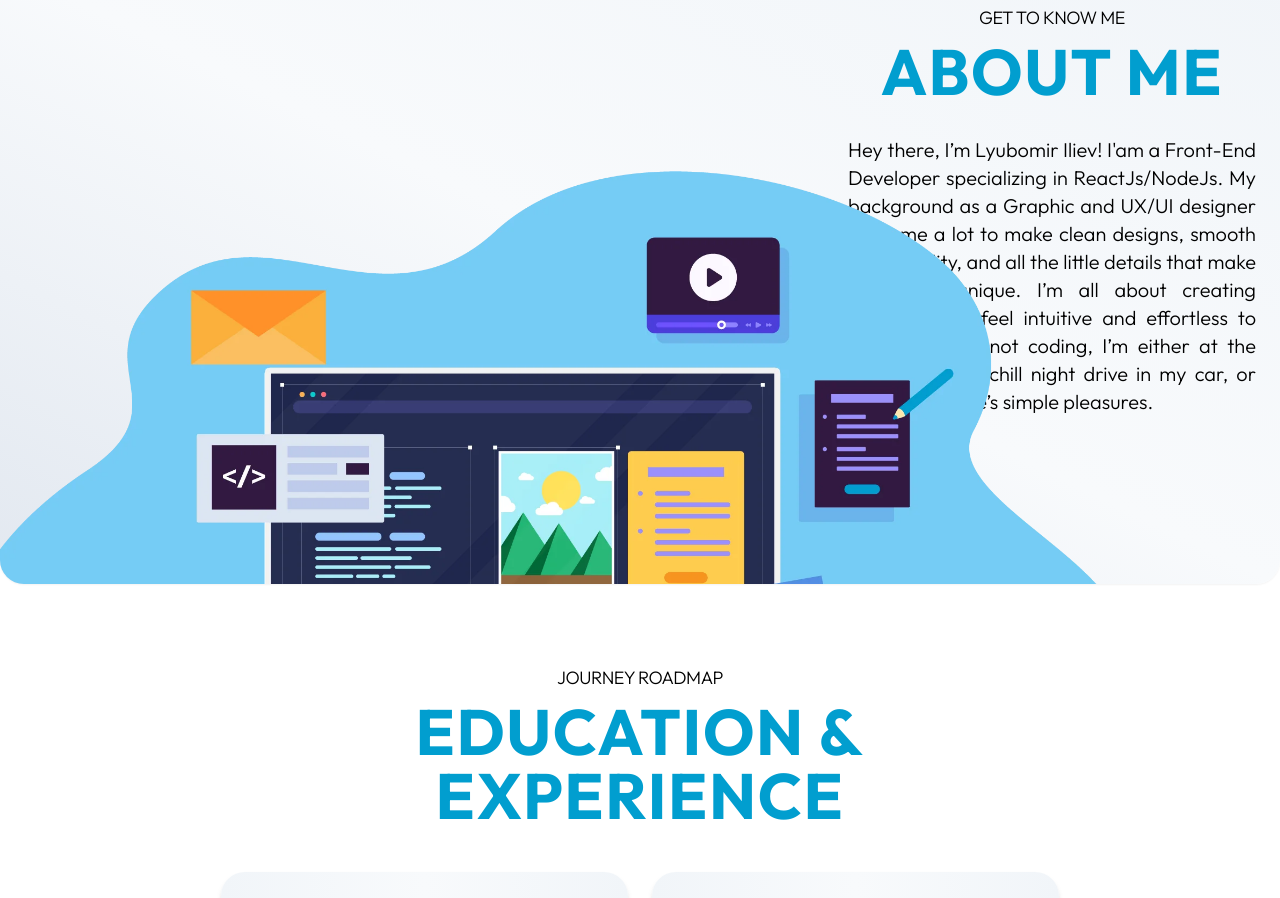
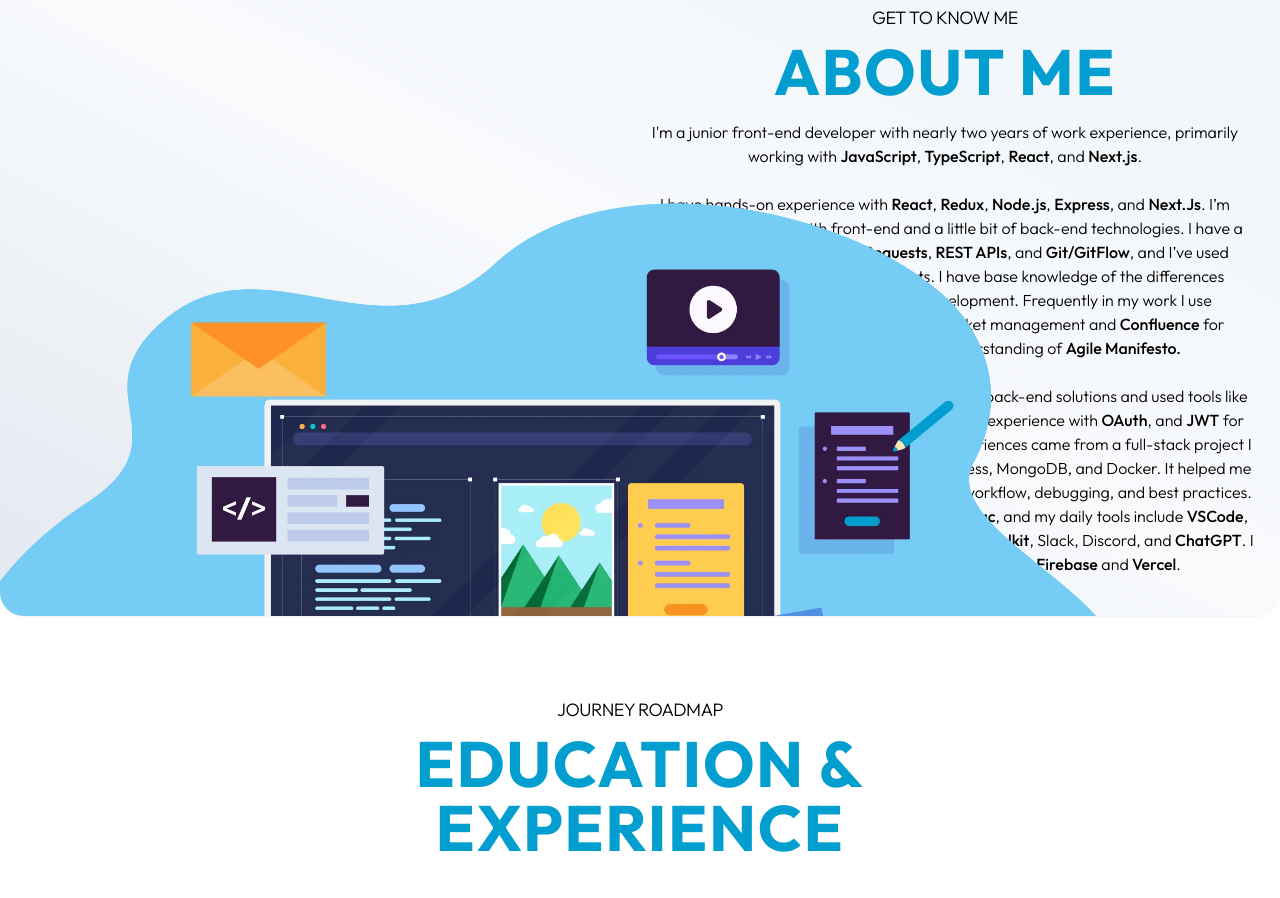
Before and after one commit to lyubomiriliev/Lyubomir-s-Portfolio, a React (Vite) app: page / in a window 1280 px wide. Shown: the part 980-1878 px from the top of the page. Built offline with nearby package versions, Linux system fonts and the light colour scheme.

Commit message:
text changes

```diff
--- a/src/components/AboutMe.jsx
+++ b/src/components/AboutMe.jsx
@@ -21,29 +21,73 @@
 
   return (
     <div
-      className="w-full mx-auto flex flex-col justify-center items-center py-4 lg:py-10"
+      className="w-full mx-auto h-full flex flex-col justify-center items-center py-4 lg:py-10"
       ref={ref}
     >
       <motion.div
-        className="max-w-screen-xl mx-auto bg-gradient-to-r relative lg:overflow-hidden h-[620px] rounded-[24px] lg:bg-gradient-to-bl lg:from-slate-100 lg:via-slate-50 lg:to-slate-200 lg:shadow-sm flex flex-col md:flex-row items-center justify-between"
+        className="max-w-screen-xl mx-auto h-full bg-gradient-to-r relative lg:overflow-hidden rounded-[24px] lg:bg-gradient-to-bl lg:from-slate-100 lg:via-slate-50 lg:to-slate-200 lg:shadow-sm flex flex-col md:flex-row items-center justify-between"
         variants={containerVariants}
         initial="hidden"
         animate={animationControls}
       >
         {/* Text and Heading Section */}
-        <div className="w-[90%] md:w-1/2 order-1 md:order-2 h-full flex flex-col justify-start py-10 pr-6 items-center">
+        <div className="w-[90%] md:w-full order-1 md:order-2 h-full flex flex-col justify-start pt-10 lg:py-10 pr-6 items-center">
           <SectionHeading title="About me" subTitle="get to know me" />
           <motion.p
-            className="w-full text-center md:text-justify font-outfit lg:text-xl font-light mt-8"
+            className="w-full text-base lg:text-center md:text-justify font-outfit lg:text-md font-light mt-4"
             variants={aboutVariant}
           >
-            Hey there, I’m Lyubomir Iliev! I'am a Front-End Developer
-            specializing in ReactJs/NodeJs. My background as a Graphic and UX/UI
-            designer helps me a lot to make clean designs, smooth functionality,
-            and all the little details that make everything unique. I’m all
-            about creating websites that feel intuitive and effortless to use.
-            When I’m not coding, I’m either at the gym, maybe a chill night
-            drive in my car, or just enjoying life’s simple pleasures.
+            I'm a junior front-end developer with nearly two years of work
+            experience, primarily working with{" "}
+            <span className="font-medium">JavaScript</span>,{" "}
+            <span className="font-medium">TypeScript</span>,{" "}
+            <span className="font-medium">React</span>, and{" "}
+            <span className="font-medium">Next.js</span>.
+            <br />
+            <br />I have hands-on experience with{" "}
+            <span className="font-medium">React</span>,{" "}
+            <span className="font-medium">Redux</span>,{" "}
+            <span className="font-medium">Node.js</span>,{" "}
+            <span className="font-medium">Express</span>, and{" "}
+            <span className="font-medium">Next.Js</span>. I’m comfortable
+            working with front-end and a little bit of back-end technologies. I
+            have a solid understanding of{" "}
+            <span className="font-medium">HTTP Requests</span>,{" "}
+            <span className="font-medium">REST APIs</span>, and{" "}
+            <span className="font-medium">Git/GitFlow</span>, and I’ve used
+            <span className="font-medium"> Docker</span> for containerizing my
+            projects. I have base knowledge of the differences between Git Flow
+            and trunk based development. Frequently in my work I use{" "}
+            <span className="font-medium">Agile/Scrum </span>
+            environment, using <span className="font-medium">Jira</span> for
+            ticket management and{" "}
+            <span className="font-medium">Confluence</span> for documentation,
+            also I have good understanding of{" "}
+            <span className="font-medium">Agile Manifesto.</span>
+            <br />
+            <br />
+            I’ve also worked with <span className="font-medium">
+              Firebase
+            </span>{" "}
+            and <span className="font-medium">Supabase</span> for back-end
+            solutions and used tools like{" "}
+            <span className="font-medium">Postman</span> and{" "}
+            <span className="font-medium">Reqbin</span> for API testing. I have
+            base experience with <span className="font-medium">OAuth</span>, and{" "}
+            <span className="font-medium">JWT</span> for authentication. One of
+            my biggest learning experiences came from a full-stack project I
+            built using React, JavaScript, SASS, Node, Express, MongoDB, and
+            Docker. It helped me solidify my understanding of the development
+            workflow, debugging, and best practices. I’m comfortable working
+            across <span className="font-medium">Windows and Mac</span>, and my
+            daily tools include <span className="font-medium">VSCode</span>,{" "}
+            <span className="font-medium">Chrome DevTools</span>,{" "}
+            <span className="font-medium">React Developer Tools</span>,{" "}
+            <span className="font-medium">Redux Toolkit</span>, Slack, Discord,
+            and <span className="font-medium">ChatGPT</span>. I have experience
+            with hosting on platforms like{" "}
+            <span className="font-medium">Firebase</span> and
+            <span className="font-medium"> Vercel</span>.
           </motion.p>
         </div>
 
@@ -53,7 +97,7 @@
           variants={itemVariants}
         >
           <motion.img
-            className="object-cover w-full absolute left-0 lg:-left-24 -bottom-4 lg:-bottom-80"
+            className="object-cover hidden lg:block w-full absolute left-0 lg:-left-24 -bottom-4 lg:-bottom-80"
             src={aboutImage}
             alt="about image"
           />
```
